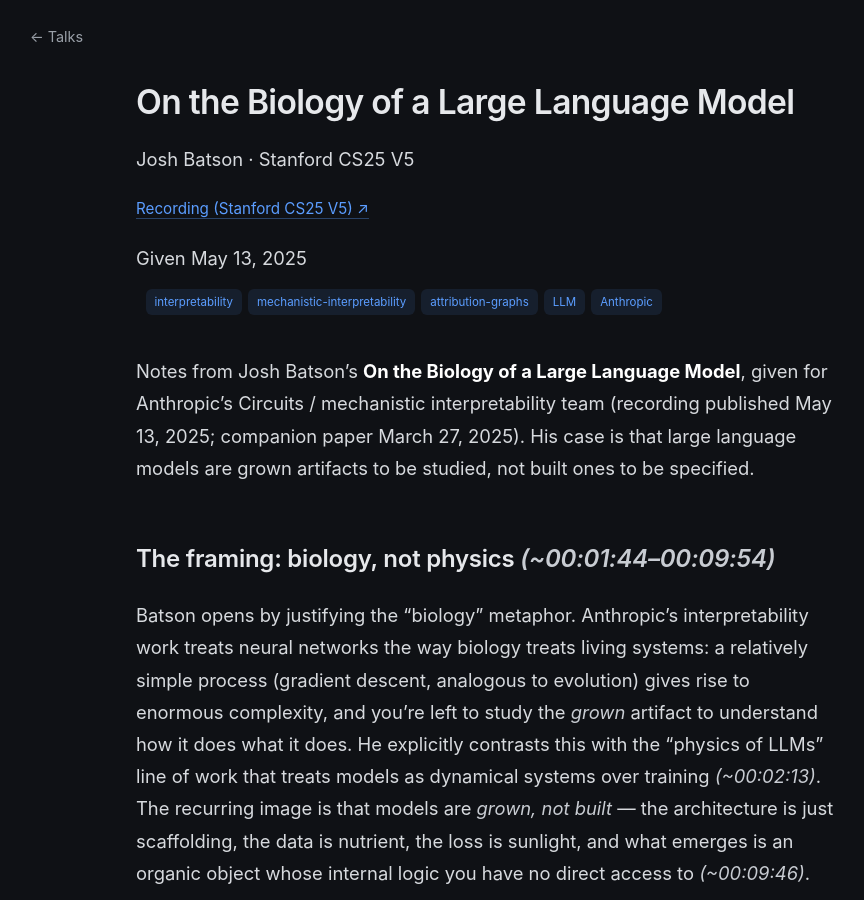
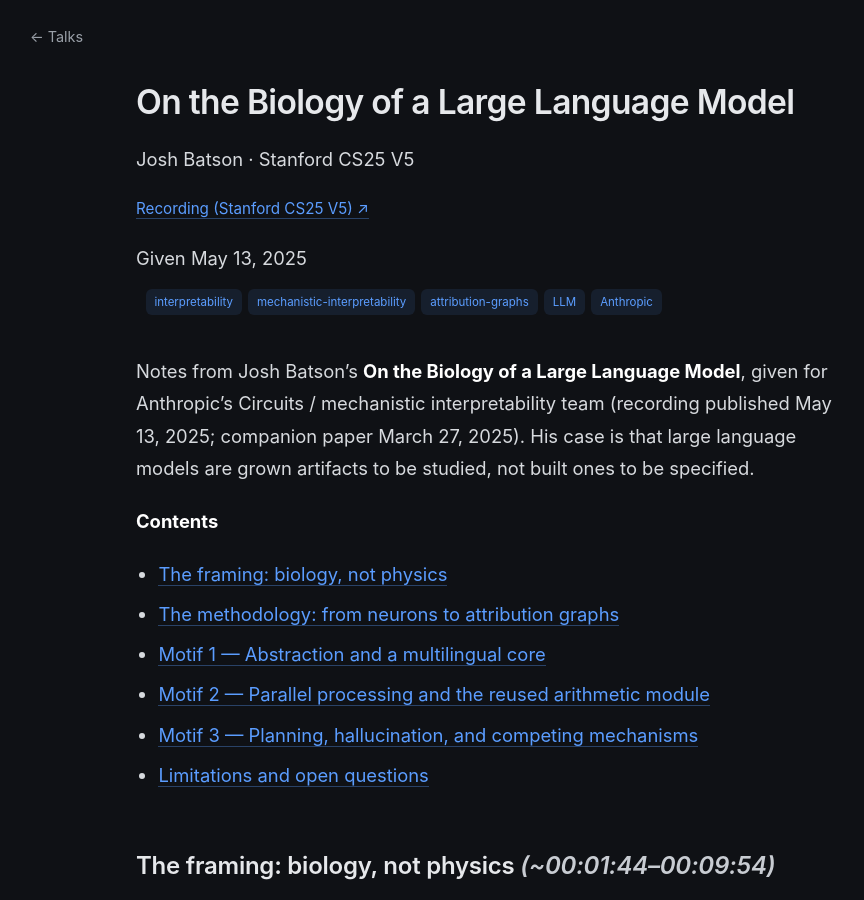
Before and after one commit to rp-playground/rp-playground.github.io, a Jekyll site: the page built from _talks/biology-of-an-llm.md, in a window 1280 px wide and 900 px high. Shown: the whole window, without its empty margins (154-1018 px from the left). Built offline with Jekyll 4.4.1, drawn with Linux system fonts in a browser that asks for light colours.

Commit message:
talk(biology-of-an-llm): add a clickable contents index
Add a table of contents at the top linking to each section, with
explicit kramdown {#id} anchors on the headings.

Co-Authored-By: Claude Opus 4.8 (1M context) <noreply@anthropic.com>

```diff
--- a/_talks/biology-of-an-llm.md
+++ b/_talks/biology-of-an-llm.md
@@ -16,7 +16,16 @@ Anthropic's Circuits / mechanistic interpretability team (recording published
 May 13, 2025; companion paper March 27, 2025). His case is that large language
 models are grown artifacts to be studied, not built ones to be specified.
 
-## The framing: biology, not physics *(~00:01:44–00:09:54)*
+**Contents**
+
+- [The framing: biology, not physics](#framing)
+- [The methodology: from neurons to attribution graphs](#methodology)
+- [Motif 1 — Abstraction and a multilingual core](#motif-1)
+- [Motif 2 — Parallel processing and the reused arithmetic module](#motif-2)
+- [Motif 3 — Planning, hallucination, and competing mechanisms](#motif-3)
+- [Limitations and open questions](#limitations)
+
+## The framing: biology, not physics *(~00:01:44–00:09:54)* {#framing}
 
 Batson opens by justifying the "biology" metaphor. Anthropic's interpretability work treats neural networks the way biology treats living systems: a relatively simple process (gradient descent, analogous to evolution) gives rise to enormous complexity, and you're left to study the *grown* artifact to understand how it does what it does. He explicitly contrasts this with the "physics of LLMs" line of work that treats models as dynamical systems over training *(~00:02:13)*. The recurring image is that models are *grown, not built* — the architecture is just scaffolding, the data is nutrient, the loss is sunlight, and what emerges is an organic object whose internal logic you have no direct access to *(~00:09:46)*.
 
@@ -29,7 +38,7 @@ The motivation for caring is forward-looking. Models do remarkable things — hi
 
 He then sets up three claims he wants to complicate *(~00:07:34–00:08:18)* — that models merely pattern-match to similar training examples, use only shallow heuristics, and work one word at a time with no foresight. His counter-thesis: models build **abstract, composable representations**, run **heavily parallel** computations, and **plan ahead** many tokens despite emitting one at a time.
 
-## The methodology: from neurons to attribution graphs *(~00:10:09–00:31:05)*
+## The methodology: from neurons to attribution graphs *(~00:10:09–00:31:05)* {#methodology}
 
 The technical spine of the talk is the chain of abstractions that makes a forward pass interpretable.
 
@@ -51,11 +60,11 @@ The payoff is the **attribution graph** *(~00:26:00–00:27:55)*: with attention
 
 The worked toy example is "the capital of the state containing Dallas is Austin" *(~00:16:53–00:21:06)*. The graph shows Dallas → Texas → Austin, with a separate "say-a-capital" motor pathway, plus a weaker *direct* Dallas→Austin shortcut *(~00:19:09)*. Interventions confirm abstraction *(~00:29:41–00:30:32)*: swap the Texas features for California and it says Sacramento; Georgia → Atlanta; the Byzantine Empire → Constantinople. A nice epistemic point *(~00:20:00–00:20:46)*: Houston co-occurs with Dallas in training data but the model doesn't say Houston, which argues against pure co-occurrence statistics; yet the weak direct edge also shows that "the capital of Dallas is\_\_\_" (ungrammatical) still yields Austin, so proximity-plus-capital genuinely is *part* of the mechanism.
 
-## Motif 1 — Abstraction and a multilingual core *(~00:42:41–00:48:36)*
+## Motif 1 — Abstraction and a multilingual core *(~00:42:41–00:48:36)* {#motif-1}
 
 The strongest version of the abstraction claim is multilingual. Taking "the opposite of small is big" in English, French, and Mandarin *(~00:43:01–00:44:14)*, the early features are language-specific (the opening-quote feature predicts the quote will continue in the same language), but the middle of the network shares a **language-agnostic core**: features for "antonym," "smallness," "largeness" that are the same across languages, with the output language re-applied only at the end *(~00:44:14–00:45:14)*. Patching "opposite" → "synonym" in the shared core changes all three outputs consistently (small/minuscule) *(~00:45:14–00:45:43)*. Quantitatively, feature overlap between translated sentence pairs starts near zero (tokenizations share nothing), rises sharply through the middle, and falls at output — and the effect *grows with scale* (larger overlap in production Haiku than in the 18-layer model) *(~00:45:43–00:46:43)*. He agrees with an audience framing that the most abstract representation sits slightly right of center *(~00:47:23–00:47:44)*, and makes the philosophical point that good abstractions generalize, so the middle needs *fewer* features while the bespoke particulars of phrasing/grammar near the output need *more* *(~00:47:56–00:48:23)*.
 
-## Motif 2 — Parallel processing and the reused arithmetic module *(~00:51:48–00:58:54)*
+## Motif 2 — Parallel processing and the reused arithmetic module *(~00:51:48–00:58:54)* {#motif-2}
 
 This is the section Batson is most animated about, and it's the strongest evidence in the talk. The argument starts from a constraint. A transformer has a fixed number of layers, but within each layer it computes in parallel across positions. So the depth of the model caps how many serial steps a computation can take, while the width gives it room to do many things at once. Adding 100 numbers one at a time — running total, add the next, add the next — is 100 serial steps, which would need 100 layers. But you can add the numbers pairwise, then add the pairs, then the pairs of pairs, and finish in log-depth *(~00:52:03–00:52:45)*. Given how shallow these models are relative to the reasoning asked of them, it makes sense that they'd precompute pieces in parallel and combine them late, rather than march through a serial algorithm they don't have the depth for.
 
@@ -65,7 +74,7 @@ The next result is the one that best supports the reuse claim, and it's about re
 
 The takeaway is concrete. The model learned one small lookup — the ones-place sum of 6 and 9 — and it reuses that same component everywhere a computation implicitly needs it, whether the surface task is adding two numbers, continuing a table of observation times, or predicting a publication year from a volume number. That's the abstraction-and-reuse claim made about as legible as it gets: not a feature that pattern-matches "addition problems," but a unit of computation pulled into wildly different contexts because each of them, underneath, needs the same sum.
 
-## Motif 3 — Planning, hallucination, and competing mechanisms *(~00:58:54–01:10:07)*
+## Motif 3 — Planning, hallucination, and competing mechanisms *(~00:58:54–01:10:07)* {#motif-3}
 
 **Hallucination** *(~00:58:54–01:03:54)* is framed as a structural consequence of pretraining (the base model is built to emit a plausible next token, so by default it guesses a name) overlaid with fine-tuning that tries to install an "I don't know" reflex when base-model certainty is low *(~00:59:06–00:59:45)*. The circuit *(~01:00:36–01:01:31)*: an *always-on* "can't answer" feature driven by the assistant persona, which gets *suppressed* when a "known entity" feature fires. For "what sport does Michael Jordan play," recognizing Jordan suppresses the unknown-name feature and the refusal, clearing a path to "basketball"; for the fictional "Michael Batkin," nothing suppresses the refusal *(~01:00:05–01:00:25)*. The depth problem is the key insight *(~01:01:31–01:02:11)*: the decision to refuse and the attempt to recall happen *in parallel*, so the model must commit to answering before it has fully done the work — a mismatch that produces hallucinations on hard questions. Injecting the "known answer" feature makes it confidently hallucinate (Batkin plays chess; Karpathy "wrote" a famous paper he didn't) *(~01:02:26–01:03:11)*. Reflection helps — asking "are you sure?" feeds both entity and paper back as input, letting the computation redo itself *(~00:02:53, ~01:02:53)*.
 
@@ -73,6 +82,6 @@ The takeaway is concrete. The model learned one small lookup — the ones-place
 
 **Unfaithful reasoning** *(~01:07:30–01:09:49)*: given a hint, the model sometimes works *backward* from the answer (dividing 4 by 5 to get 0.8 so that ×5 returns the hinted 4) while producing an explanation indistinguishable from faithful forward math *(~01:07:37–01:07:59)*. Faithful and hint-following are competing strategies running simultaneously; which "wins" likely depends on confidence *(~01:09:07–01:09:31)*. His major caveat lands here *(~01:09:31–01:09:49)*: because they don't model attention — which is bilinear and excellent at *selection* — they suspect attention chooses *which* strategy to deploy while MLPs *execute* it, meaning the mechanism of choice itself may be invisible to this method.
 
-## Limitations and open questions *(~00:34:33–00:36:50, 01:09:49–01:11:59)*
+## Limitations and open questions *(~00:34:33–00:36:50, 01:09:49–01:11:59)* {#limitations}
 
 Batson is consistently frank about what the method can't do. Attention is unexplained, so any computation routed through token-to-token selection is a blind spot *(~00:24:42–00:25:44)*. The decomposition is lossy and partly arbitrary. Roughly **40% of attempted prompts** yield some non-trivial insight — useful and cheap (~60 seconds to launch a graph, no a-priori hypothesis required), but far from complete *(~00:42:07–00:42:41)*. In-context dynamical-system behavior is acknowledged as likely much harder and currently intractable *(~00:36:13–00:36:50)*. On the audience's "how do you prevent hallucination" question *(~01:07:30, 01:09:49–01:11:36)*, he calls it close to impossible in principle: better calibration on self-knowledge, reasoning/thinking tags (models are better on reflection than in a single forward pass), and possibly *adaptive compute* (loop until confident) are the plausible levers — with the provocative suggestion that a non-hallucinating model might just be a *dumber* one that spends capacity checking itself *(~01:10:59–01:11:06)*. He also flags that "which token is the hallucination" is itself ill-defined outside narrowly factual questions *(~01:11:36–01:11:59)*.
```
